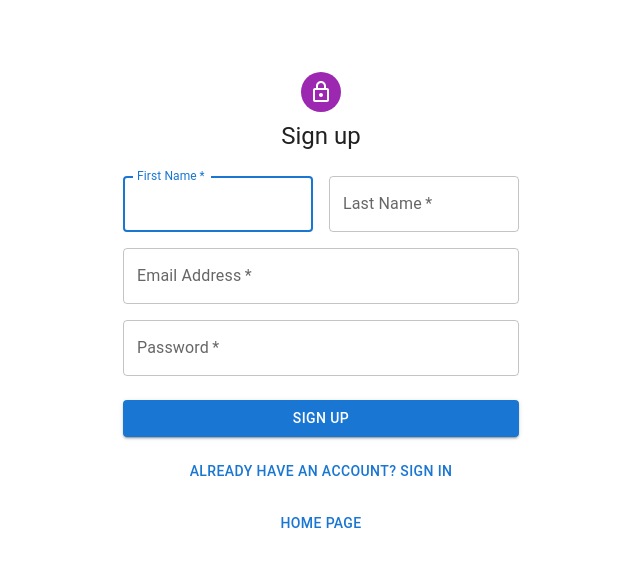
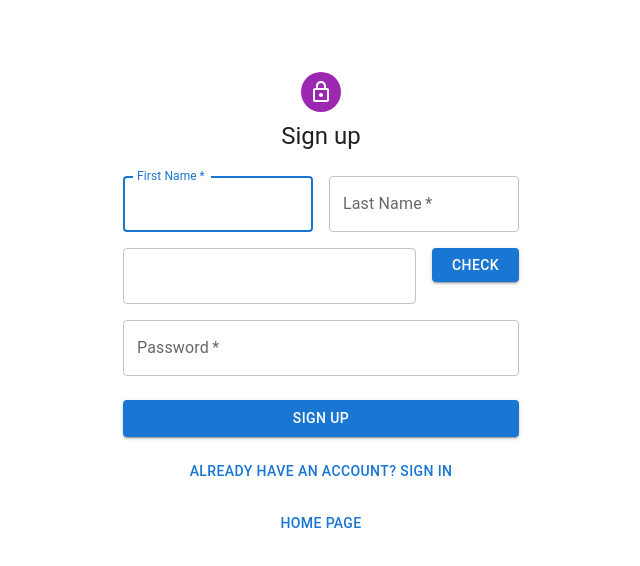
Before and after one commit to vaibhav183/Clone-Twitter, a React (Create React App) app: page /signup in a window 1280 px wide. Shown: the top 566 px of the page, without its empty margins (319-959 px from the left). Built offline with nearby package versions, Linux system fonts and the light colour scheme; the HTML template or start-up script is replaced by a standard one.

Commit message:
Validation applied

```diff
--- a/package.json
+++ b/package.json
@@ -16,8 +16,10 @@
         "axios": "^0.21.4",
         "cloudinary": "^1.27.0",
         "cloudinary-react": "^1.7.0",
+        "emailjs-com": "^3.2.0",
         "form-data": "^4.0.0",
         "inherits": "^2.0.4",
+        "jquery": "^3.6.0",
         "react": "^17.0.2",
         "react-dom": "^17.0.2",
         "react-native-navigation": "^7.25.2",
--- a/src/Feed.js
+++ b/src/Feed.js
@@ -137,7 +137,7 @@ function Feed() {
             </div>
             <form className="form" method="POST">
                 <div className="input_box">
-                <Avatar alt="Vaibhav Sharp" src={Vaibhav} />
+                <Avatar alt="Vaibhav Pandey" src={Vaibhav} />
                 <textarea placeholder="What's happening in college...." value={posts.text} onChange={textchange}  />
                 </div>
                 <div className="posting_data">
--- a/src/Sign_up.js
+++ b/src/Sign_up.js
@@ -1,4 +1,6 @@
 import * as React from 'react';
+import { useState, useEffect } from 'react';
+import $ from 'jquery';
 import {Link} from 'react-router-dom'
 import Avatar from '@mui/material/Avatar';
 import Button from '@mui/material/Button';
@@ -13,6 +15,8 @@ import LockOutlinedIcon from '@mui/icons-material/LockOutlined';
 import Typography from '@mui/material/Typography';
 import Container from '@mui/material/Container';
 import { createTheme, ThemeProvider } from '@mui/material/styles';
+import {blank,wrong,check,success} from "./error";
+import emailjs from 'emailjs-com'
 
 function Copyright(props) {
   return (
@@ -30,6 +34,33 @@ function Copyright(props) {
 const theme = createTheme();
 
 export default function SignUp() {
+
+  function isEmail(email) {
+    var regex = /^([a-zA-Z0-9_.+-])+\@(([a-zA-Z0-9-])+\.)+([a-zA-Z0-9]{2,4})+$/;
+    return regex.test(email);
+  }
+
+
+  const [email_lable,setEmail_lable]=useState("Email Address")
+  const [email_value,setEmail_value]=useState("")
+  const [email_verified,setEmail_verified]=useState(false)
+  const [email_error,setEmail_error]=useState("")
+  const [email_border,setEmail_border]=useState("")
+
+  const emailVarification = (event) => {
+    event.preventDefault();
+    // eslint-disable-next-line no-console
+    if(($('#email').val())===""){
+      setEmail_error(blank())
+    }
+    // console.log($('#email').val());
+    else if(isEmail($('#email').val())===false){
+      setEmail_error(wrong())
+    }
+    else{
+    }
+  };
+
   const handleSubmit = (event) => {
     event.preventDefault();
     const data = new FormData(event.currentTarget);
@@ -63,7 +94,7 @@ export default function SignUp() {
               <Grid item xs={12} sm={6}>
                 <TextField
                   autoComplete="fname"
-                  name="firstName"
+                  name="fName"
                   required
                   fullWidth
                   id="firstName"
@@ -77,19 +108,29 @@ export default function SignUp() {
                   fullWidth
                   id="lastName"
                   label="Last Name"
-                  name="lastName"
+                  name="lName"
                   autoComplete="lname"
                 />
               </Grid>
-              <Grid item xs={12}>
+              <Grid item xs={9}>
                 <TextField
                   required
                   fullWidth
                   id="email"
-                  label="Email Address"
+                  label=""
                   name="email"
                   autoComplete="email"
+                  helperText={email_error}
                 />
+              </Grid>
+              <Grid item xs={3}>
+                <Button
+                fullWidth
+                variant="contained"
+                onClick={emailVarification}
+                style={{height:'60%',marginTop:'auto',marginBottom:'auto'}}
+                > Check
+                </Button>
               </Grid>
               <Grid item xs={12}>
                 <TextField
--- /dev/null
+++ b/src/error.js
@@ -0,0 +1,24 @@
+import react from 'react'
+
+function blank(){
+    return(
+    <h3 style={{color:'red',marginTop:'0px',marginBottom:'2px'}}>Provide Email Address</h3>
+    );
+}
+function wrong(){
+    return(
+    <h3 style={{color:'red',marginTop:'0px',marginBottom:'2px'}}>Incorrect Format</h3>
+    );
+}
+function check(){
+    return(
+    <h3 style={{color:'red',marginTop:'0px',marginBottom:'2px'}}>Incorrect Email Address</h3>
+    );
+}
+function success(){
+    return(
+    <h3 style={{color:'green',marginTop:'0px',marginBottom:'2px'}}>Correct Email Address</h3>
+    );
+}
+
+export {blank,wrong,check,success};
```
Also changed, not shown: 1 other file (tests, documents, lock files or other folders).
